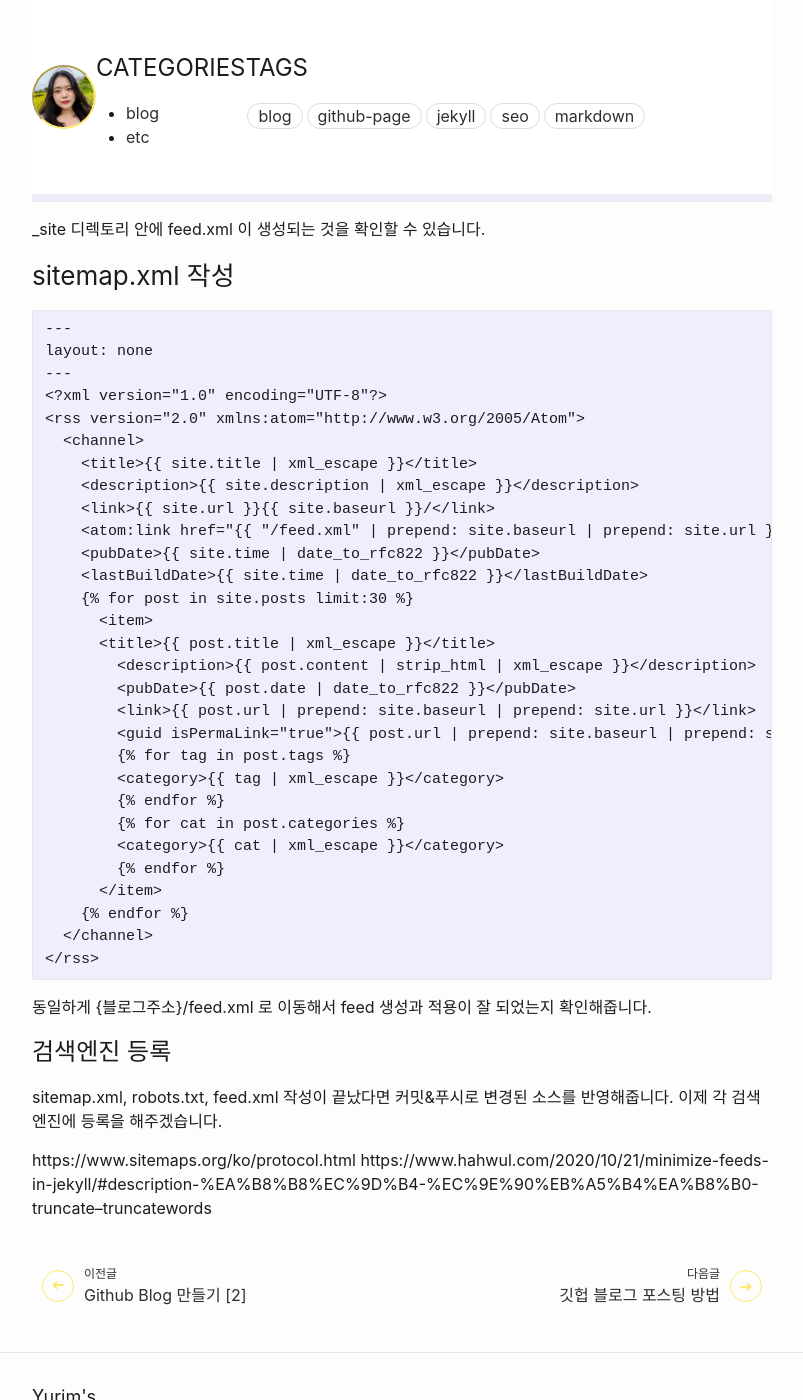
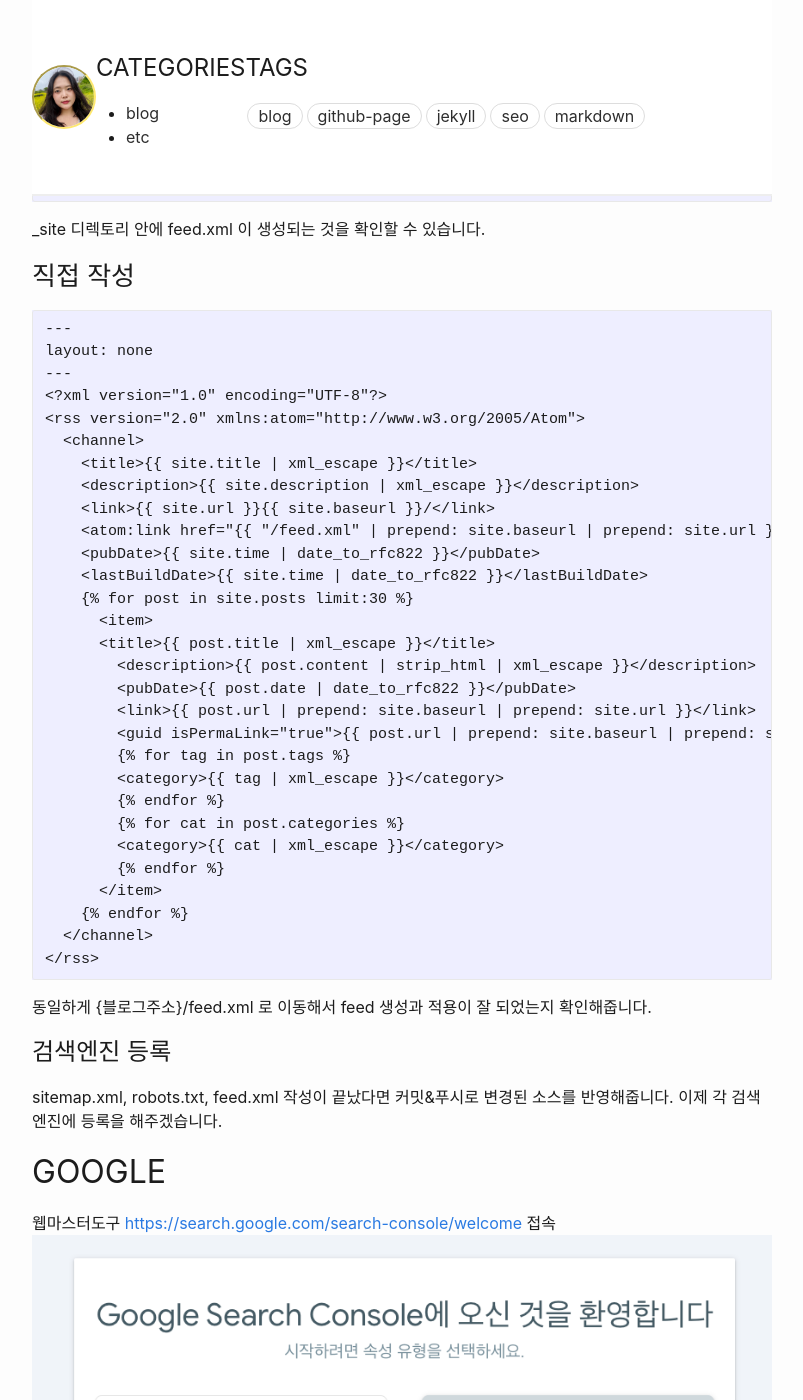
Before and after one commit to yeol0324/yeol0324.github.io, a Jekyll site: the page built from _posts/blog/2024-03-02-jekyll-github-blog-3.md, in a window 1280 px wide and 1400 px high, scrolled down 4278 px. Shown: the whole window, without its empty margins (238-1041 px from the left). Built offline with Jekyll 4.4.1, drawn with Linux system fonts in a browser that asks for light colours; some of the changed text lies outside the part shown.

Commit message:
add google html

````diff
--- a/_posts/blog/2024-03-02-jekyll-github-blog-3.md
+++ b/_posts/blog/2024-03-02-jekyll-github-blog-3.md
@@ -46,7 +46,7 @@
 
 _site 폴더 아래에 sitemap.xml 파일이 생성되면 완성입니다! 저는 처음에 실행했을 때에는 생성이 되지 않아서 git push를 해서 한번 빌드&배포 과정을 진행해주었더니 정상 작동이 되었습니다. 배포를 해주었으면, {블로그주소}/sitemap.xml 로 이동해서 sitemap 생성과 적용이 잘 되었는지 확인해줍니다.
 
-### sitemap.xml 작성
+### 직접 작성
 {%raw%}
 ```
 ---
@@ -184,7 +184,7 @@
 ```
 _site 디렉토리 안에 feed.xml 이 생성되는 것을 확인할 수 있습니다.
 
-### sitemap.xml 작성
+### 직접 작성
 
 {%raw%}
 ```
@@ -226,5 +226,14 @@
 
 sitemap.xml, robots.txt, feed.xml 작성이 끝났다면 커밋&푸시로 변경된 소스를 반영해줍니다. 이제 각 검색엔진에 등록을 해주겠습니다.
 
+## GOOGLE
+웹마스터도구
+<https://search.google.com/search-console/welcome> 접속
+![google_search_console](/assets/images/jekyll0github-blog-301.png)
+
+
+
+
+
 https://www.sitemaps.org/ko/protocol.html
 https://www.hahwul.com/2020/10/21/minimize-feeds-in-jekyll/#description-%EA%B8%B8%EC%9D%B4-%EC%9E%90%EB%A5%B4%EA%B8%B0-truncate--truncatewords
--- /dev/null
+++ b/googleddea4a5c027df255.html
@@ -0,0 +1 @@
+google-site-verification: googleddea4a5c027df255.html
````
Also changed, not shown: other parts of _posts/blog/2024-03-02-jekyll-github-blog-3.md (+4 -4 lines), assets/images/jekyll0github-blog-301.png (added).
